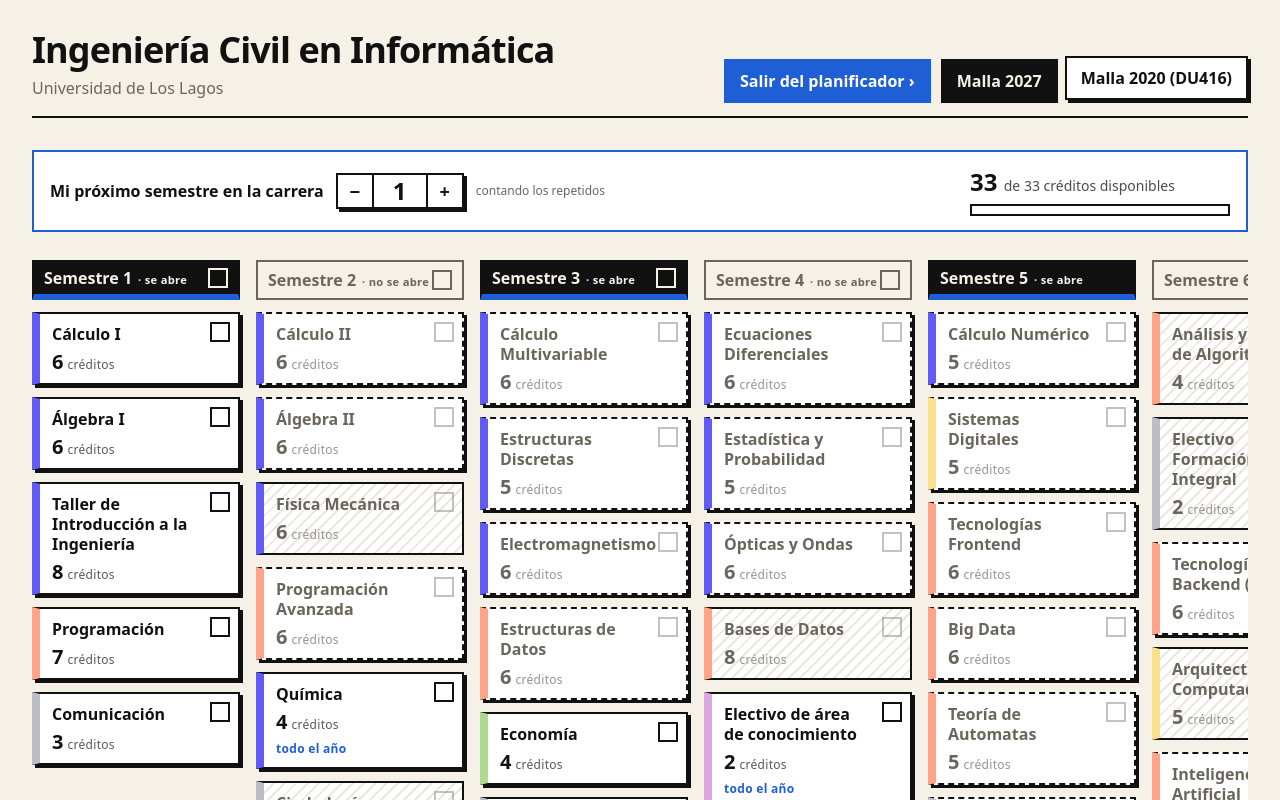
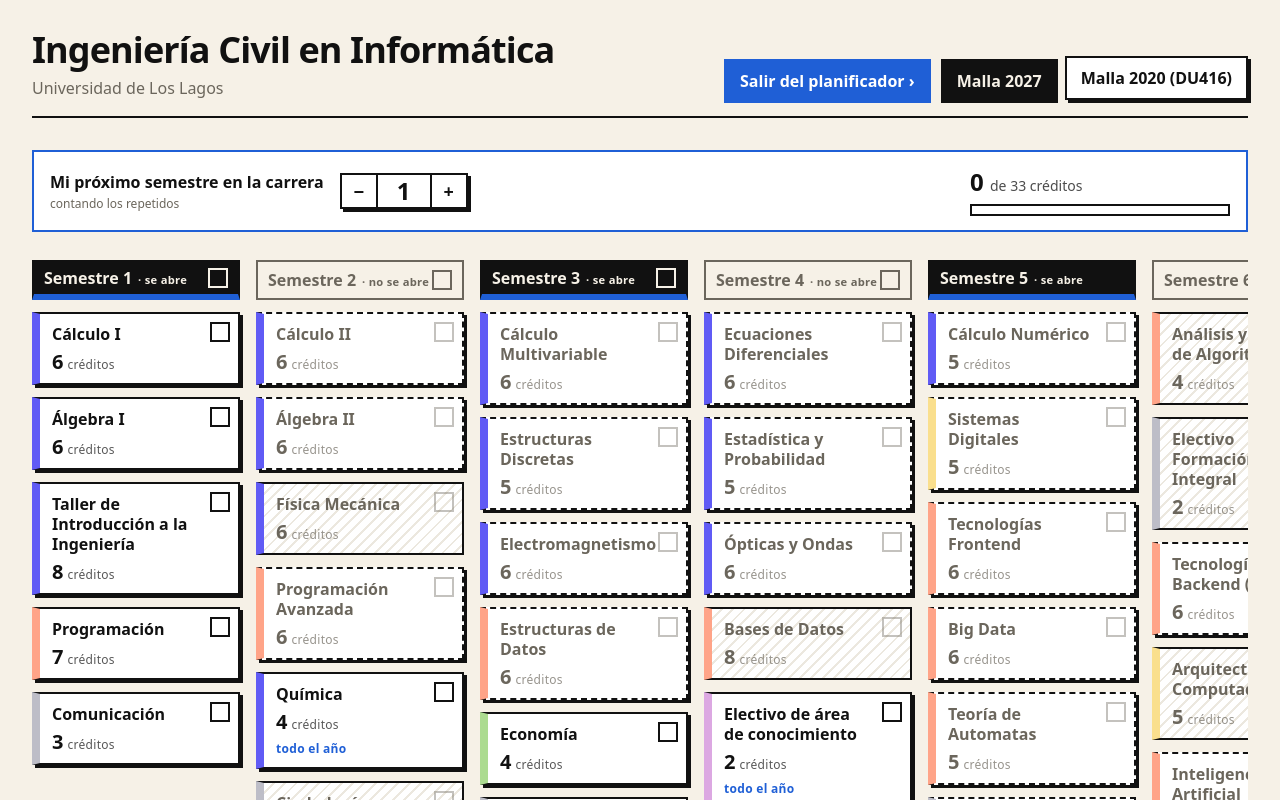
Before and after one commit to Awerito/MallaICINFUlagos, a React (Vite) app: page / in a window 1280 px wide. Both pictures are taken after a click on the button "Planificar mi próximo semestre ›". Shown: the top 800 px of the page. Built offline with nearby package versions, Linux system fonts and the light colour scheme.

Commit message:
change(malla): edit planner semester, show credits used

```diff
--- a/src/App.jsx
+++ b/src/App.jsx
@@ -34,7 +34,7 @@ export default function App() {
     isPlanning,
     togglePlanning,
     semesterNumber,
-    stepSemester,
+    chooseSemester,
     opensThisSemester,
     columnOpens,
     pickedIds,
@@ -65,12 +65,18 @@ export default function App() {
               togglePlanning();
             }}
             className={
-              "flex flex-col items-start gap-1 border-2 px-3.5 py-2 font-semibold " +
+              "relative flex flex-col items-start gap-1 border-2 px-3.5 py-2 font-semibold " +
               (isPlanning
                 ? "translate-x-[3px] translate-y-[3px] border-blue bg-blue text-white"
                 : "border-ink bg-white shadow-brutal-sm hover:bg-paper")
             }
           >
+            {!isPlanning && plannedCount > 0 && (
+              <span
+                aria-hidden="true"
+                className="pointer-events-none absolute -top-0.5 -right-0.5 size-7 bg-blue [clip-path:polygon(0_0,100%_0,100%_100%,100%_100%)]"
+              />
+            )}
             <span>
               {isPlanning
                 ? "Salir del planificador ›"
@@ -116,7 +122,7 @@ export default function App() {
       {isPlanning && (
         <PlannerBar
           semesterNumber={semesterNumber}
-          onStepSemester={stepSemester}
+          onChooseSemester={chooseSemester}
           pickedCredits={pickedCredits}
         />
       )}
--- a/src/components/PlannerBar.jsx
+++ b/src/components/PlannerBar.jsx
@@ -2,52 +2,68 @@ import { CREDIT_LIMIT_PER_SEMESTER } from "../usePlanner";
 
 export default function PlannerBar({
   semesterNumber,
-  onStepSemester,
+  onChooseSemester,
   pickedCredits,
 }) {
-  const creditsLeft = CREDIT_LIMIT_PER_SEMESTER - pickedCredits;
-  const isOverBudget = creditsLeft < 0;
+  const isOverBudget = pickedCredits > CREDIT_LIMIT_PER_SEMESTER;
+  const creditsOver = pickedCredits - CREDIT_LIMIT_PER_SEMESTER;
   const usedPercent = Math.min(
     100,
     (pickedCredits / CREDIT_LIMIT_PER_SEMESTER) * 100,
   );
 
   return (
-    <section className="mb-6 flex flex-wrap items-center gap-6 border-2 border-blue bg-white px-4 py-3.5">
-      <div className="flex items-center gap-3">
-        <span className="font-extrabold">
-          Mi próximo semestre en la carrera
-        </span>
+    <section className="mb-6 flex flex-wrap items-center gap-8 border-2 border-blue bg-white px-4 py-3.5">
+      <div className="flex items-center gap-4">
+        <div className="flex flex-col gap-0.5">
+          <span className="font-extrabold">
+            Mi próximo semestre en la carrera
+          </span>
+          <span className="text-xs text-muted">contando los repetidos</span>
+        </div>
         <span className="flex border-2 border-ink bg-white shadow-brutal-sm">
           <button
             type="button"
-            onClick={() => onStepSemester(-1)}
+            onClick={() => onChooseSemester(semesterNumber - 1)}
             aria-label="Un semestre menos"
             className="w-9 border-r-2 border-ink text-lg font-extrabold"
           >
             −
           </button>
-          <output className="grid min-w-13 place-items-center text-2xl font-extrabold tabular-nums">
-            {semesterNumber}
-          </output>
+          <input
+            key={semesterNumber}
+            type="number"
+            min="1"
+            defaultValue={semesterNumber}
+            aria-label="Mi próximo semestre en la carrera"
+            onFocus={(event) => event.target.select()}
+            onKeyDown={(event) => {
+              if (event.key === "Enter") event.target.blur();
+            }}
+            onBlur={(event) => {
+              onChooseSemester(Number(event.target.value));
+              event.target.value = semesterNumber;
+            }}
+            className="w-13 border-0 bg-transparent text-center text-2xl font-extrabold tabular-nums [appearance:textfield] focus:outline-3 focus:-outline-offset-3 focus:outline-blue [&::-webkit-inner-spin-button]:appearance-none [&::-webkit-outer-spin-button]:appearance-none"
+          />
           <button
             type="button"
-            onClick={() => onStepSemester(1)}
+            onClick={() => onChooseSemester(semesterNumber + 1)}
             aria-label="Un semestre más"
             className="w-9 border-l-2 border-ink text-lg font-extrabold"
           >
             +
           </button>
         </span>
-        <span className="text-xs text-muted">contando los repetidos</span>
       </div>
       <div className="ml-auto flex min-w-65 flex-col gap-1.5">
         <p
           className={`text-2xl font-extrabold tabular-nums ${isOverBudget ? "text-red" : ""}`}
         >
-          {creditsLeft}{" "}
+          {pickedCredits}{" "}
           <span className="text-sm font-normal opacity-75">
-            de {CREDIT_LIMIT_PER_SEMESTER} créditos disponibles
+            de {CREDIT_LIMIT_PER_SEMESTER} créditos
+            {isOverBudget && ` · ${creditsOver} de más`}
           </span>
         </p>
         <div className="h-3 border-2 border-ink bg-white">
--- a/src/usePlanner.js
+++ b/src/usePlanner.js
@@ -63,8 +63,8 @@ export function usePlanner(courseById, versionId, approvedIds) {
     setIsPlanning(!isPlanning);
   }
 
-  function stepSemester(delta) {
-    const nextSemesterNumber = Math.max(1, semesterNumber + delta);
+  function chooseSemester(nextSemesterNumber) {
+    if (!Number.isInteger(nextSemesterNumber) || nextSemesterNumber < 1) return;
     const nextPickedIds = new Set(
       [...pickedIds].filter((courseId) =>
         opensInSemesterNumber(courseId, nextSemesterNumber),
@@ -108,7 +108,7 @@ export function usePlanner(courseById, versionId, approvedIds) {
     isPlanning,
     togglePlanning,
     semesterNumber,
-    stepSemester,
+    chooseSemester,
     opensThisSemester,
     columnOpens,
     pickedIds,
```
